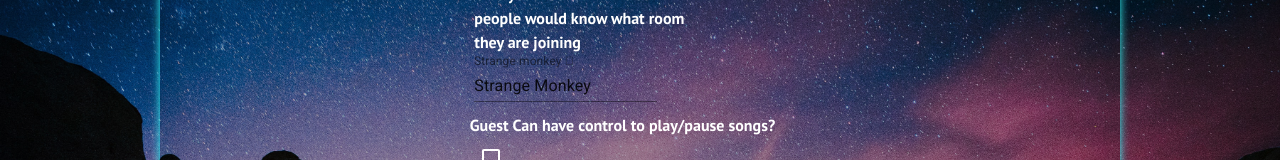
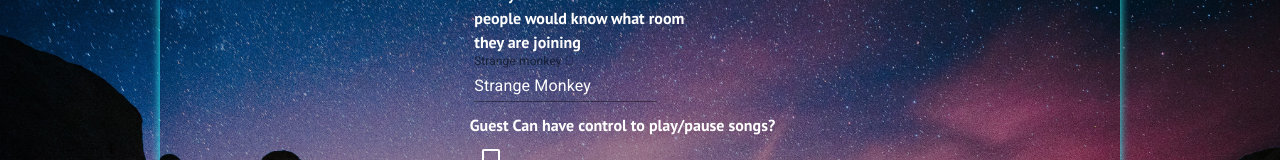
Before and after one commit to Isaac3N/MusicEggg, a React (Create React App) app in the folder frontend/: page /CreateEgg in a window 1280 px wide. Shown: the part 207-367 px from the top of the page. Built offline with nearby package versions, Linux system fonts and the light colour scheme; no server answers.

Commit message:
egg page updated

```diff
--- a/frontend/src/components/pages/CreateEgg.js
+++ b/frontend/src/components/pages/CreateEgg.js
@@ -95,7 +95,10 @@ const CreateEgg = ({match, history, location}) => {
                                     onChange={handleNewTitle}
                                     id="standard-basic"
                                     label="Strange monkey
-                                    &#58664;" />
+                                    &#58664;"
+                                    inputProps={{
+                                        style: { color: 'white' },
+                                        }} />
                             </li>
                         </form>
                         <li className="createRoomList">Guest Can have control to play/pause songs?
--- a/frontend/src/components/pages/Egg.js
+++ b/frontend/src/components/pages/Egg.js
@@ -5,6 +5,7 @@ const Egg = ({match}) => {
     const [checked, setChecked] = useState(false)
     const[service, setService] = useState('spotify')
     const [isHost, setIsHost] = useState(false)
+    const[skip, setSkip] = useState(2)
     const eggCode = match.params.eggCode // match stores the information of how we got into the component using router
 
     const getEggDetails=()=> {
@@ -23,6 +24,9 @@ const Egg = ({match}) => {
             setService(
                 data.streaming_service,
             )
+            setSkip(
+                data.votes_to_skip,
+            )
           });
 
       }
@@ -33,6 +37,7 @@ const Egg = ({match}) => {
             <h3>{eggCode}</h3>
             <p>Title: {title}</p>
             <p>guest can pause: {checked.toString()}</p>
+            <p>Votes Required to skip: {skip}</p>
             <p>Service used: {service}</p>
             <p>Host: {isHost.toString()}</p>
         </div>
```
Also changed, not shown: 1 other file (tests, documents, lock files or other folders).
